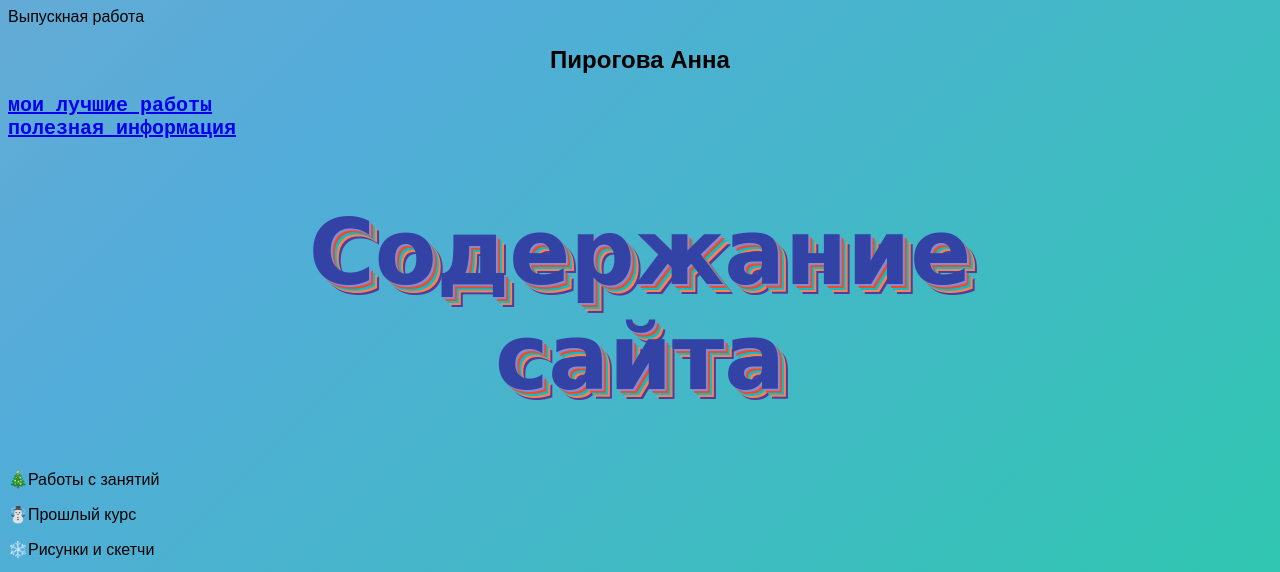
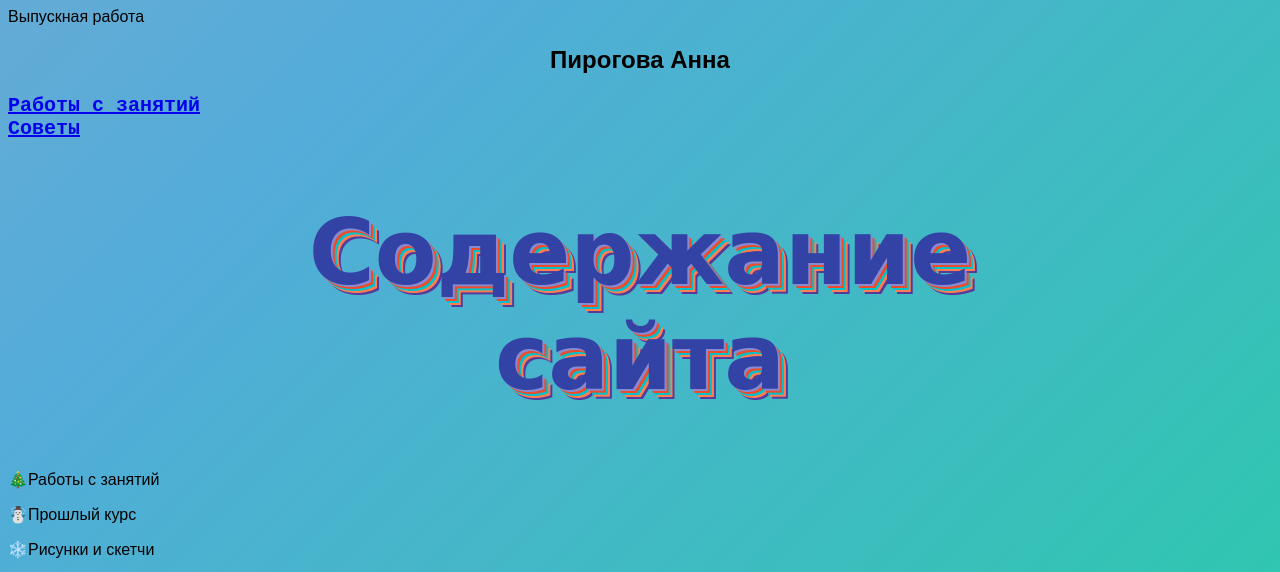
Before and after one commit to dlugosh/annapirogova.github.io, a plain HTML site: page index.html in a window 1280 px wide. Shown: the top 572 px of the page. Drawn offline with Linux system fonts and the light colour scheme.

Commit message:
Update index.html

```diff
--- a/index.html
+++ b/index.html
@@ -16,15 +16,15 @@
 </header>
     <main>
       <nav>
-        <a class="link-nav" href="mysites.html"><b>мои лучшие работы</b></a> <br/>
-        <a class="link-nav" href="info.html"><b>полезная информация</b></a>
+        <a class="link-nav" href="mysites.html"><b>Работы с занятий</b></a> <br/>
+        <a class="link-nav" href="info.html"><b>Советы</b></a>
       </nav>
       <h1>Содержание<br/> сайта</h1>
       <p>🎄Работы с занятий</p>
       <p>☃️Прошлый курс</p>
       <p>❄️Рисунки и скетчи</p>
       <p>🎇Советы про книги</p>
-      <img src="https://backoffice.algoritmika.org/uploads/2021/04/carousel-1684591_0_1618254197.svg" width="830px" height="550px"/>
+      <img src="https://cdni.iconscout.com/illustration/premium/thumb/laptop-with-profile-3178509-2670451.png" width="830px" height="550px"/>
     </main>
     <footer>
 <div class="footer">
```
